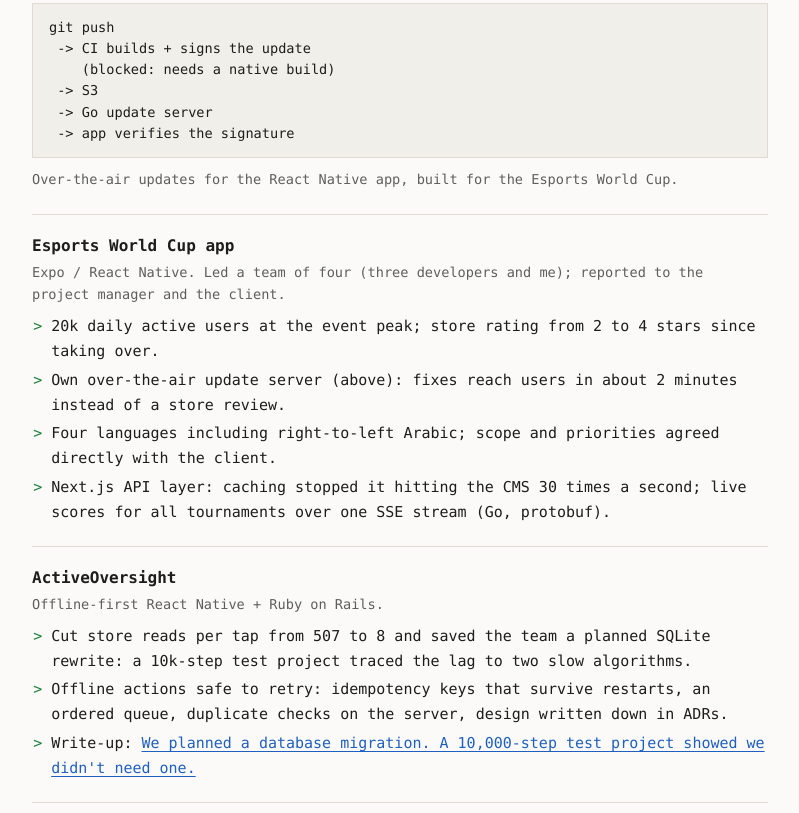
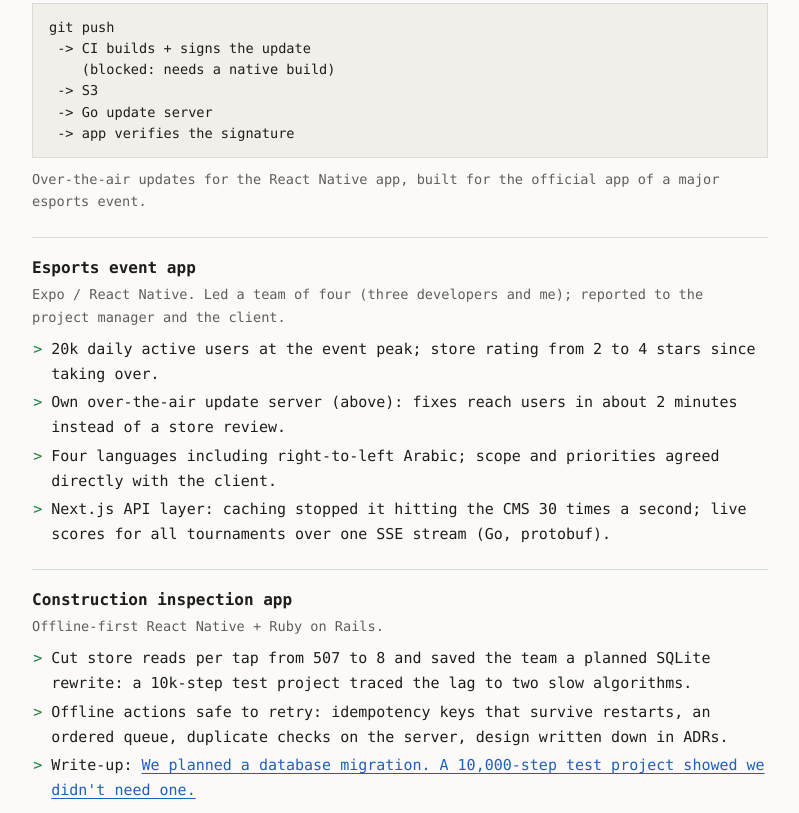
Before and after one commit to nikolaoccid/portfolio, a plain HTML site: page index.html in a window 1280 px wide. Shown: the part 443-1256 px from the top of the page, without its empty margins (240-1039 px from the left). Drawn offline with Linux system fonts and the light colour scheme.

Commit message:
Generic names for client projects

```diff
--- a/index.html
+++ b/index.html
@@ -32,10 +32,10 @@
  -> S3
  -> Go update server
  -> app verifies the signature</pre>
-  <p class="caption">Over-the-air updates for the React Native app, built for the Esports World Cup.</p>
+  <p class="caption">Over-the-air updates for the React Native app, built for the official app of a major esports event.</p>
 
   <div class="item">
-    <h3>Esports World Cup app</h3>
+    <h3>Esports event app</h3>
     <p class="meta">Expo / React Native. Led a team of four (three developers and me); reported to the project manager and the client.</p>
     <ul>
       <li>20k daily active users at the event peak; store rating from 2 to 4 stars since taking over.</li>
@@ -45,7 +45,7 @@
     </ul>
   </div>
   <div class="item">
-    <h3>ActiveOversight</h3>
+    <h3>Construction inspection app</h3>
     <p class="meta">Offline-first React Native + Ruby on Rails.</p>
     <ul>
       <li>Cut store reads per tap from 507 to 8 and saved the team a planned SQLite rewrite: a 10k-step test project traced the lag to two slow algorithms.</li>
```
